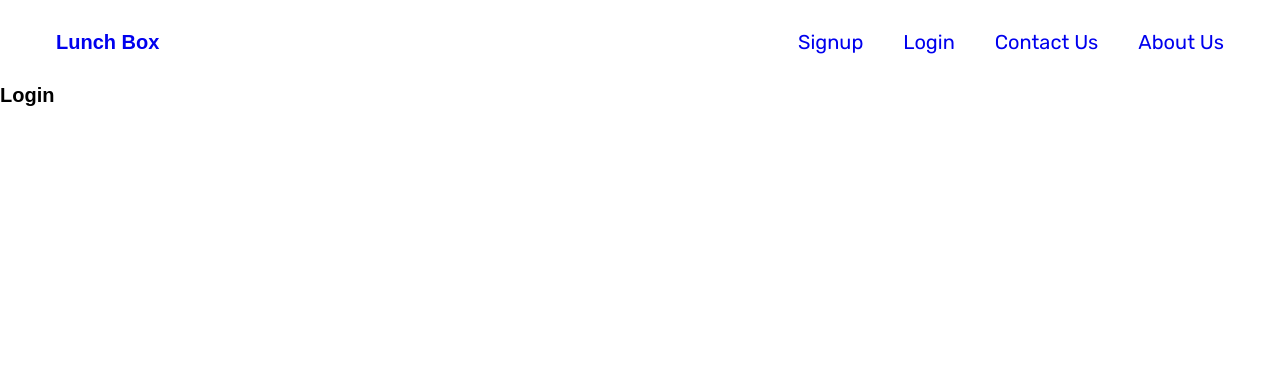
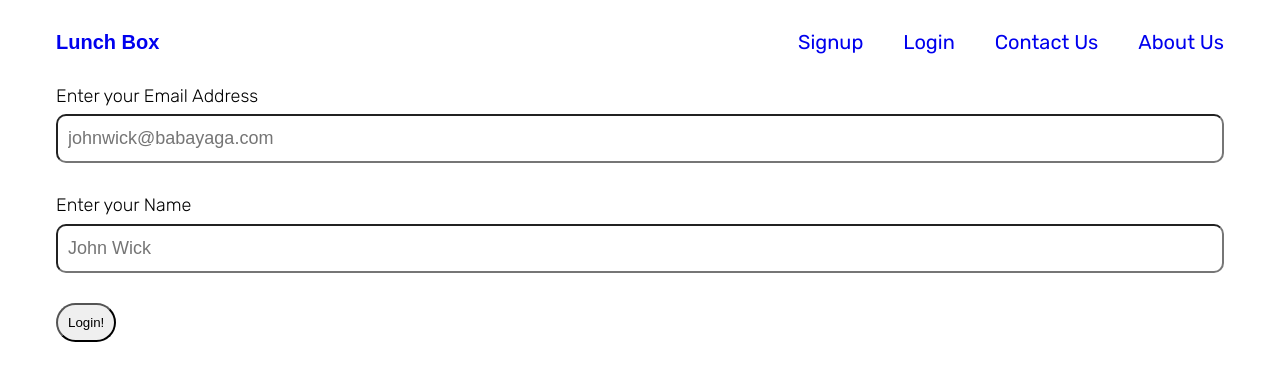
Before and after one commit to vaishak101/lunch-box, a React (Create React App) app in the folder client/: page /login in a window 1280 px wide. Shown: the top 380 px of the page. Built offline with nearby package versions, Linux system fonts and the light colour scheme; a web font is replaced by a local one.

Commit message:
Server Side fixes and Login Implementation from client side

```diff
--- a/client/src/pages/contact/Contact.js
+++ b/client/src/pages/contact/Contact.js
@@ -23,7 +23,6 @@ function Contact() {
     // if (fname.length < 1) {
     //   setFnameerror('Please enter a valid name')
     // }
-    const url = '/api/lunchbox/v1/contact'
     const data = {
       "name": fname,
       "email": email,
@@ -38,13 +37,14 @@ function Contact() {
       body: JSON.stringify(data),
     })
 
+    const responseData = await response.json();
     if (response.status == 201) {
       setFname('')
       setEmail('')
       setMsg('')
       console.log("Message Sent!")
     } else {
-      console.log(response.statusText)
+      console.log(responseData.message)
     }
   }
 
--- /dev/null
+++ b/client/src/pages/user/UserLogin.css
@@ -0,0 +1,5 @@
+.userlogin .field-wrap{display: flex; flex-direction: column;}
+.userlogin .field-wrap:not(:last-child){margin-bottom: 30px;}
+.userlogin .field-wrap label{font-size: 1.8rem; line-height: 1.4;font-weight:300;margin-bottom: 5px;}
+.userlogin .field-wrap input{padding: 10px;font-size: 1.8rem; line-height: 1.4;color: #2a2a2a;border-radius:10px;}
+.userlogin .submit-btn{padding: 10px; border-radius:20px;}
--- a/client/src/pages/user/UserLogin.js
+++ b/client/src/pages/user/UserLogin.js
@@ -1,9 +1,73 @@
-import Header from './../../components/common/Header/Header'
+import { useState } from 'react';
+import Header from './../../components/common/Header/Header';
+import './UserLogin.css';
 function Login() {
+
+  const [email, setEmail] = useState('');
+  const [password, setpassword] = useState('');
+  const [emailError, setEmailerror] = useState(null);
+  const [passwordError, setPassworderror] = useState(null);
+  const [userStatus, setUserStatus] = useState(false);
+  const [errorMsg, setErrorMsg] = useState('')
+
+  function validateEmail(enteredValue) {
+    const result = /\S+@\S+\.\S+/.test(enteredValue);
+    !result ? setEmailerror('Email is Invalid') : setEmailerror(null);
+    setEmail(enteredValue)
+  }
+
+
+  async function handleCick(e) {
+    e.preventDefault();
+    // if (setEmailerror) {
+    //   setPassworderror('Password should contain min 4 chars')
+    //   return
+    // }
+    const data = {
+      "email": email,
+      "password": password
+    }
+
+    const response = await fetch("http://127.0.0.1:3000/api/lunchbox/v1/user/login", {
+      method: "POST",
+      headers: {
+        "Content-Type": "application/json",
+      },
+      body: JSON.stringify(data),
+    })
+    const responseData = await response.json();
+    if (response.status == 200) {
+      setUserStatus(true)
+      console.log(responseData)
+      setErrorMsg(responseData.message)
+    }
+    else {
+      setUserStatus(false)
+      setErrorMsg(responseData.message)
+    }
+  }
+
   return (
     <>
       <Header />
-      <h1>Login</h1>
+      <section className='userlogin'>
+        <div className="container">
+          <form action="">
+            <div className="field-wrap">
+              <label for="email">Enter your Email Address</label>
+              <input type="email" id='email' value={email} onChange={e => validateEmail(e.target.value)} placeholder='johnwick@babayaga.com' />
+              {emailError && <p style={{ color: 'red' }}>{emailError}</p>}
+            </div>
+            <div className="field-wrap">
+              <label for="password">Enter your Name</label>
+              <input type="password" id='password' value={password} onChange={e => setpassword(e.target.value)} placeholder='John Wick' autoComplete='off' />
+              {passwordError && <p style={{ color: 'red' }}>{passwordError}</p>}
+            </div>
+            <button className='submit-btn' type='submit' onClick={e => handleCick(e)}>Login!</button>
+            {<p style={userStatus ? { color: 'green' } : { color: ' red' }}>{errorMsg}</p>}
+          </form>
+        </div>
+      </section>
     </>
   )
 }
```
Also changed, not shown: 1 other file (tests, documents, lock files or other folders).
